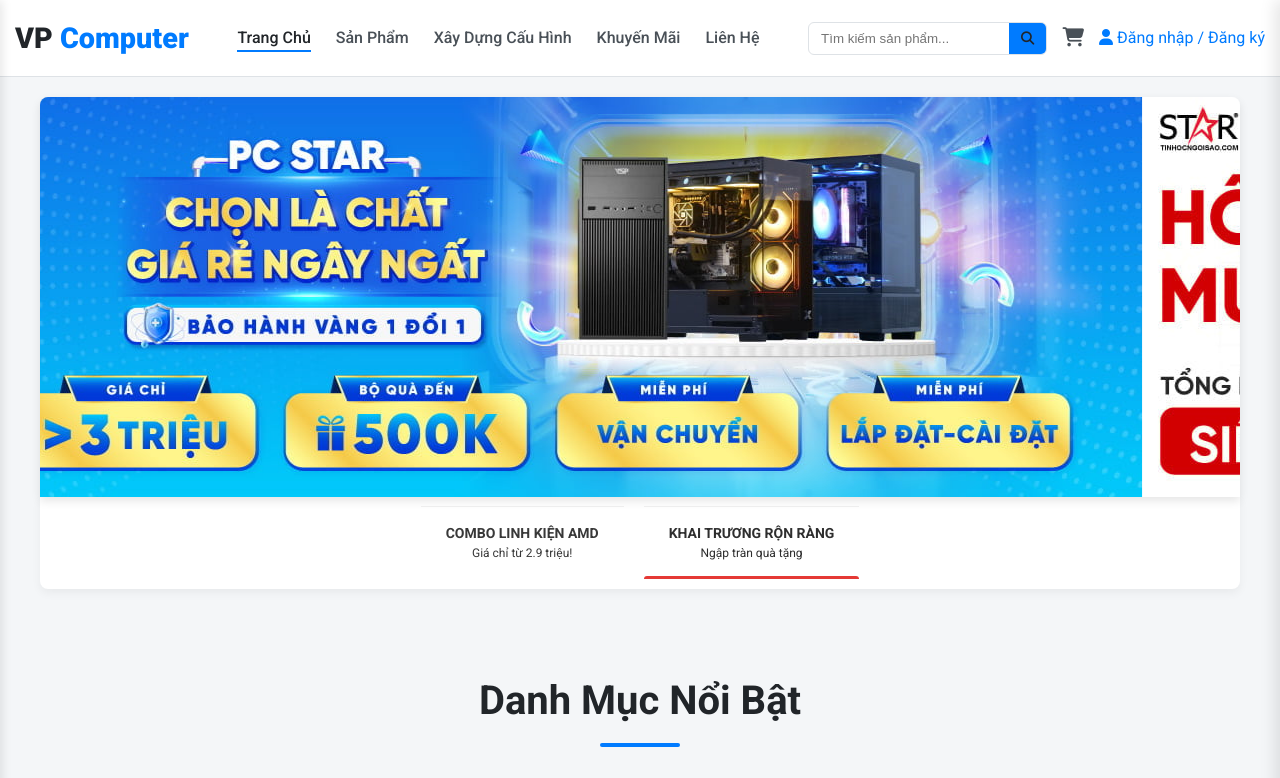
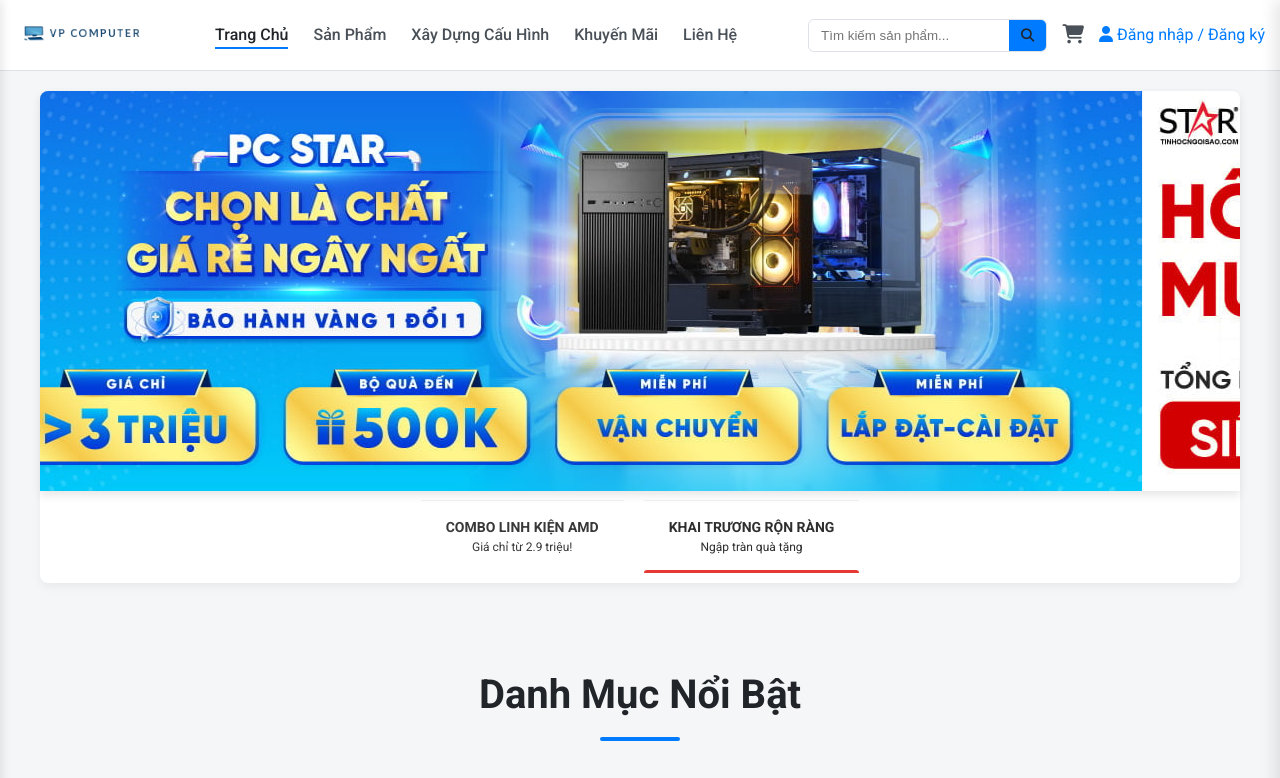
Before and after one commit to TranHuuDat2004/vpcomputer.com, a plain HTML site: page index.html in a window 1280 px wide. Shown: the top 778 px of the page. Drawn offline with Linux system fonts and the light colour scheme.

Commit message:
add logo and favicon

```diff
--- a/css/style.css
+++ b/css/style.css
@@ -124,14 +124,20 @@
     align-items: center;
 }
 
+/* Đoạn code mới để style cho logo ảnh */
 .logo {
-    font-size: 1.8rem;
-    font-weight: 900;
-    color: var(--text-primary);
+    display: inline-block; /* Đảm bảo thẻ <a> hoạt động đúng */
 }
 
-.logo span {
-    color: var(--primary-color);
+.logo img {
+    height: 40px; /* Chiều cao của logo, bạn có thể điều chỉnh */
+    width: auto; /* Chiều rộng sẽ tự động co giãn theo tỉ lệ */
+    display: block; /* Loại bỏ khoảng trắng thừa */
+}
+
+/* Style cho logo trong footer (nếu muốn nó to hơn một chút) */
+footer .logo img {
+    height: 45px;
 }
 
 .main-nav ul {
--- a/index.html
+++ b/index.html
@@ -19,6 +19,8 @@
     <!-- Your Custom CSS -->
     <link rel="stylesheet" href="css/style.css"> <!-- File CSS chung -->
     <link rel="stylesheet" href="css/index.css">
+    <!-- Thêm dòng này vào trong thẻ <head> của mỗi file HTML -->
+<link rel="icon" type="image/png" href="img/favicon.png">
 </head>
 
 <body>
--- a/js/footer.js
+++ b/js/footer.js
@@ -14,7 +14,10 @@
                 <div class="container">
                     <div class="footer-grid">
                         <div class="footer-col">
-                            <a href="index.html" class="logo">${brandName.split(' ')[0]} <span>${brandName.split(' ').slice(1).join(' ')}</span></a>
+                            <!-- ĐÃ THAY ĐỔI: Thay thế logo văn bản bằng logo hình ảnh -->
+                    <a href="index.html" class="logo">
+                        <img src="img/logo.png" alt="VP Computer Logo">
+                    </a>
                             <p>Chuyên cung cấp linh kiện PC, Gaming Gear chính hãng với giá tốt nhất thị trường. Hỗ trợ xây dựng cấu hình máy tính theo yêu cầu.</p>
                         </div>
                         <div class="footer-col">
--- a/js/header.js
+++ b/js/header.js
@@ -13,7 +13,9 @@
 
             <header>
                 <div class="container">
-                    <a href="index.html" class="logo">${brandName.split(' ')[0]} <span>${brandName.split(' ').slice(1).join(' ')}</span></a>
+                                <a href="index.html" class="logo">
+                <img src="img/logo.png" alt="VP Computer Logo">
+            </a>
 
 <nav class="main-nav desktop-nav">
                         <ul>
```
Also changed, not shown: 404.html (+2 -0 lines), builder.html (+2 -0 lines), cart.html (+2 -0 lines), checkout.html (+2 -0 lines), contact.html (+2 -0 lines), login.html (+2 -0 lines), maintenance.html (+2 -0 lines), product-detail.html (+2 -0 lines), product.html (+2 -0 lines), promotion.html (+2 -0 lines), search.html (+2 -1 lines), signup.html (+2 -0 lines), category.html (deleted), img/favicon.png (renamed from img/logo/logo shop.png), 1 more files.
